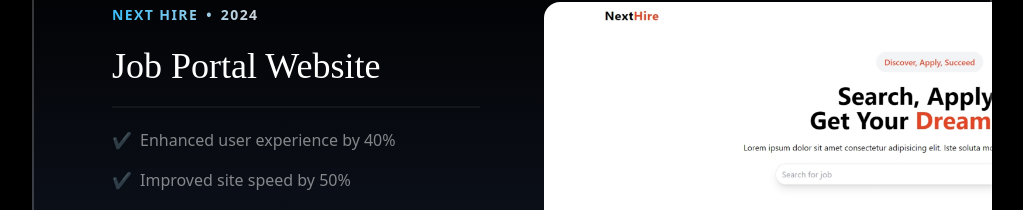
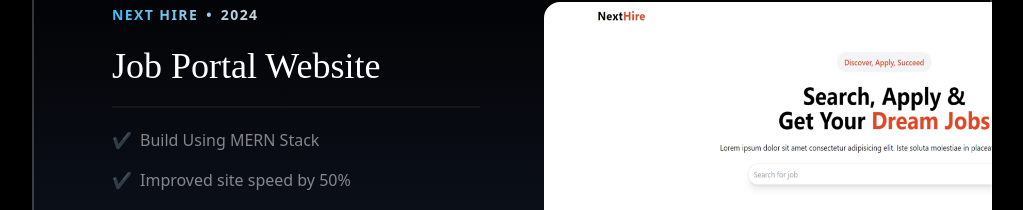
Before and after one commit to KaranYadav11/personal, a React (Vite) app: page / in a window 1280 px wide. Shown: the part 1278-1488 px from the top of the page, without its empty margins (128-1151 px from the left). Built offline with nearby package versions, Linux system fonts and the light colour scheme; a web font is replaced by a local one.

Commit message:
Updated animation

```diff
--- a/src/pages/AboutMe.jsx
+++ b/src/pages/AboutMe.jsx
@@ -48,7 +48,7 @@ function AboutMe() {
         />
         <div className="mt-10 flex flex-col gap-8">
           <div className="grid grid-cols-1 gap-8 md:grid-cols-5 lg:grid-cols-3">
-            <div className="h-[300px] md:h-[250px] lg:h-[230px] md:col-span-3 lg:col-span-3">
+            <div className="h-[300px] md:h-[250px] lg:h-[230px] md:col-span-5 lg:col-span-3">
               <div className="flex flex-col p-6 md:px-10 md:py-8">
                 <div className="inline-flex justify-center items-center gap-2">
                   <span className="text-3xl font-calistoga">
--- a/src/pages/Project.jsx
+++ b/src/pages/Project.jsx
@@ -1,13 +1,13 @@
 import SectionHeader from "../components/SectionHeader";
 import Image from "../images/projectImage.jpg";
-import P from "../images/pro1.jpg";
+import P from "../images/z1.jpg";
 const projectsData = [
   {
     company: "Next Hire",
     year: "2024",
     title: "Job Portal Website",
     results: [
-      { title: "Enhanced user experience by 40%" },
+      { title: "Build Using MERN Stack" },
       { title: "Improved site speed by 50%" },
       { title: "Increased mobile traffic by 35%" },
     ],
```
Also changed, not shown: src/images/3100.jpg (added), src/images/z1.jpg (added).
